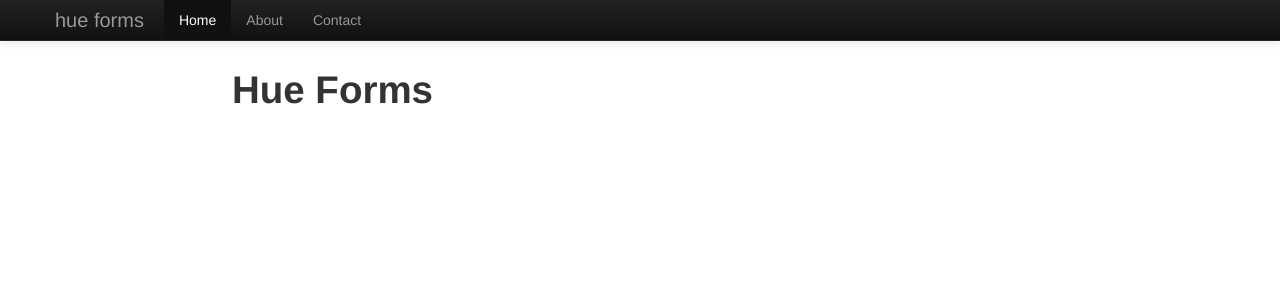
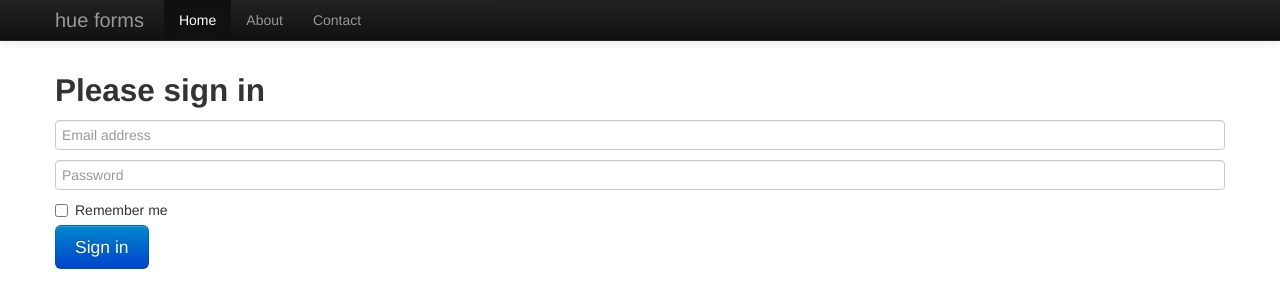
Before and after one commit to Edinunzio/hue_forms, a Django app: page / in a window 1280 px wide. Shown: the top 308 px of the page. Run offline with Django 3.2, Linux system fonts and the light colour scheme; parts of the project's set-up code (start-up, migrations or seed data) failed here and were passed over; some libraries are stand-ins or nearby versions.

Commit message:
updating template

```diff
--- a/template/main.html
+++ b/template/main.html
@@ -40,26 +40,28 @@
       </div>
     </div>
 
-    <div class="container-fluid">
-    	<div class="row-fluid">
-		    <div class="span2">
-		      <!--Sidebar content-->
-		    </div>
-		    <div class="span10">
-		      <h1>Hue Forms</h1>
-		    </div>
-		  </div>
+    <div class="container">
 
+      <form class="form-signin">
+        <h2 class="form-signin-heading">Please sign in</h2>
+        <input type="text" class="input-block-level" placeholder="Email address">
+        <input type="password" class="input-block-level" placeholder="Password">
+        <label class="checkbox">
+          <input type="checkbox" value="remember-me"> Remember me
+        </label>
+        <button class="btn btn-large btn-primary" type="submit">Sign in</button>
+      </form>
 
-
+      <!-- <span class=" something 12? i want to make a footer
+      so i can use html5 address for my contact info -->
 
     </div> <!-- /container -->
 
     <!-- Le javascript
     ================================================== -->
     <!-- Placed at the end of the document so the pages load faster -->
-    <script src="{{STATIC_URL}}js/bootstrap.js"></script>
-
+    <script src="http://code.jquery.com/jquery.js"></script>
+    <script src="{{STATIC_URL}}js/bootstrap.min.js"></script>
 
   </body>
 </html>
```
